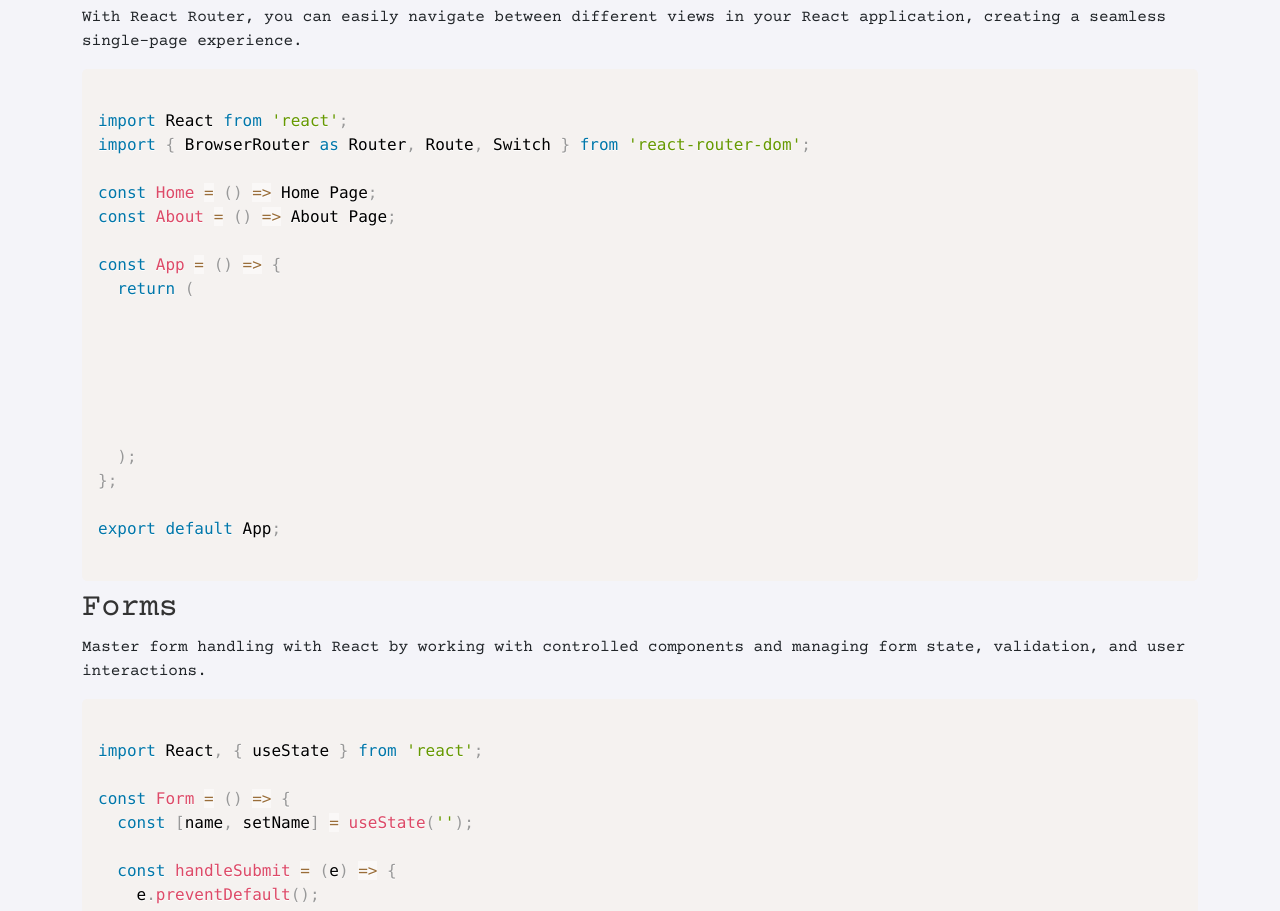
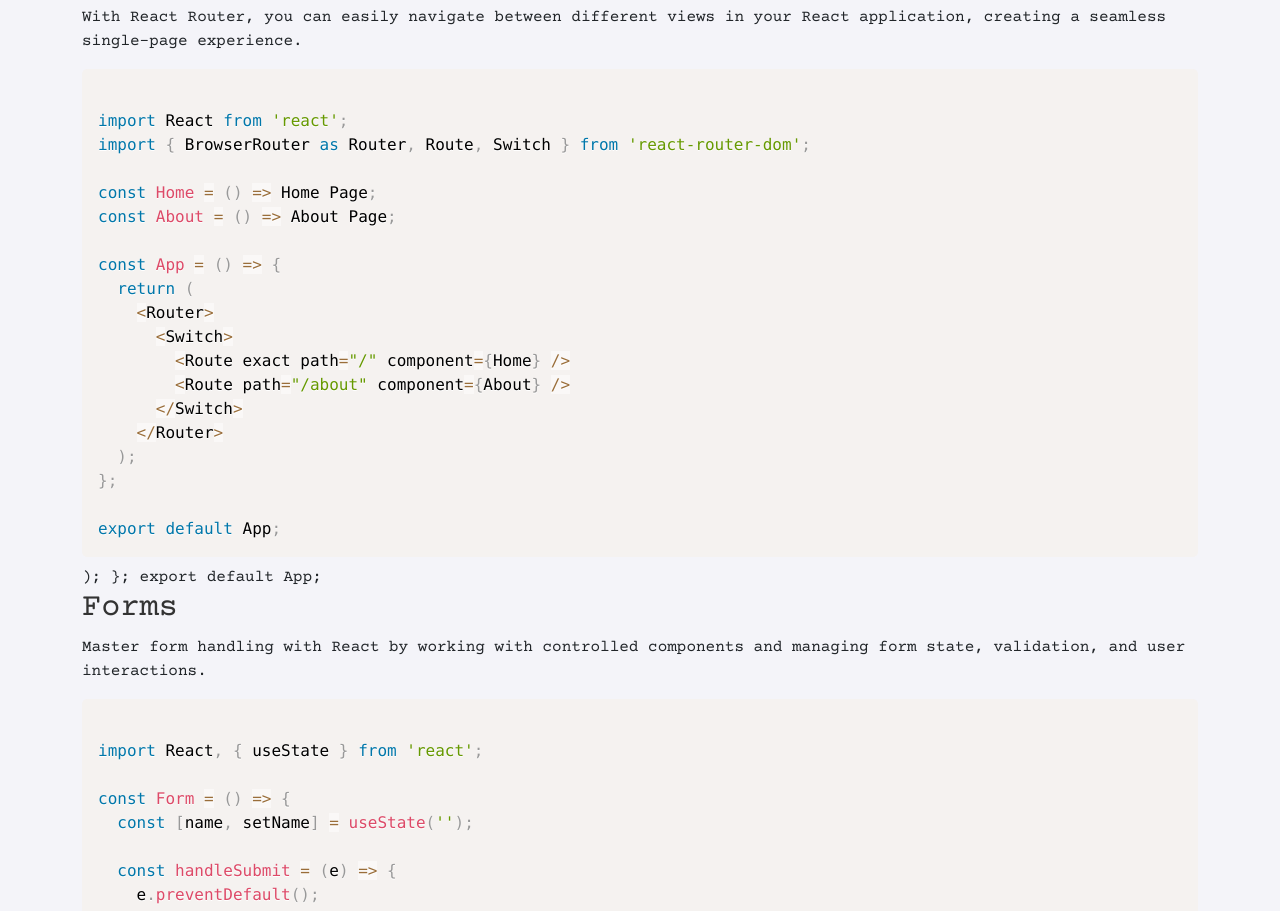
Before and after one commit to tholumuzikhuboni/learn-react, a plain HTML site: page index.html in a window 1280 px wide. Shown: the part 1869-2780 px from the top of the page. Drawn offline with nearby package versions, Linux system fonts and the light colour scheme.

Commit message:
Update index.html

```diff
--- a/index.html
+++ b/index.html
@@ -135,9 +135,9 @@
 export default Counter;
     </code></pre>
 
-    <h2 id="routing">Routing</h2>
-    <p>With React Router, you can easily navigate between different views in your React application, creating a seamless single-page experience.</p>
-    <pre><code class="language-javascript">
+<h2 id="routing">Routing</h2>
+<p>With React Router, you can easily navigate between different views in your React application, creating a seamless single-page experience.</p>
+<pre><code class="language-javascript">
 import React from 'react';
 import { BrowserRouter as Router, Route, Switch } from 'react-router-dom';
 
@@ -146,12 +146,17 @@
 
 const App = () => {
   return (
-    <Router>
-      <Switch>
-        <Route exact path="/" component={Home} />
-        <Route path="/about" component={About} />
-      </Switch>
-    </Router>
+    &lt;Router&gt;
+      &lt;Switch&gt;
+        &lt;Route exact path="/" component={Home} /&gt;
+        &lt;Route path="/about" component={About} /&gt;
+      &lt;/Switch&gt;
+    &lt;/Router&gt;
+  );
+};
+
+export default App;
+</code></pre>
   );
 };
 
```
